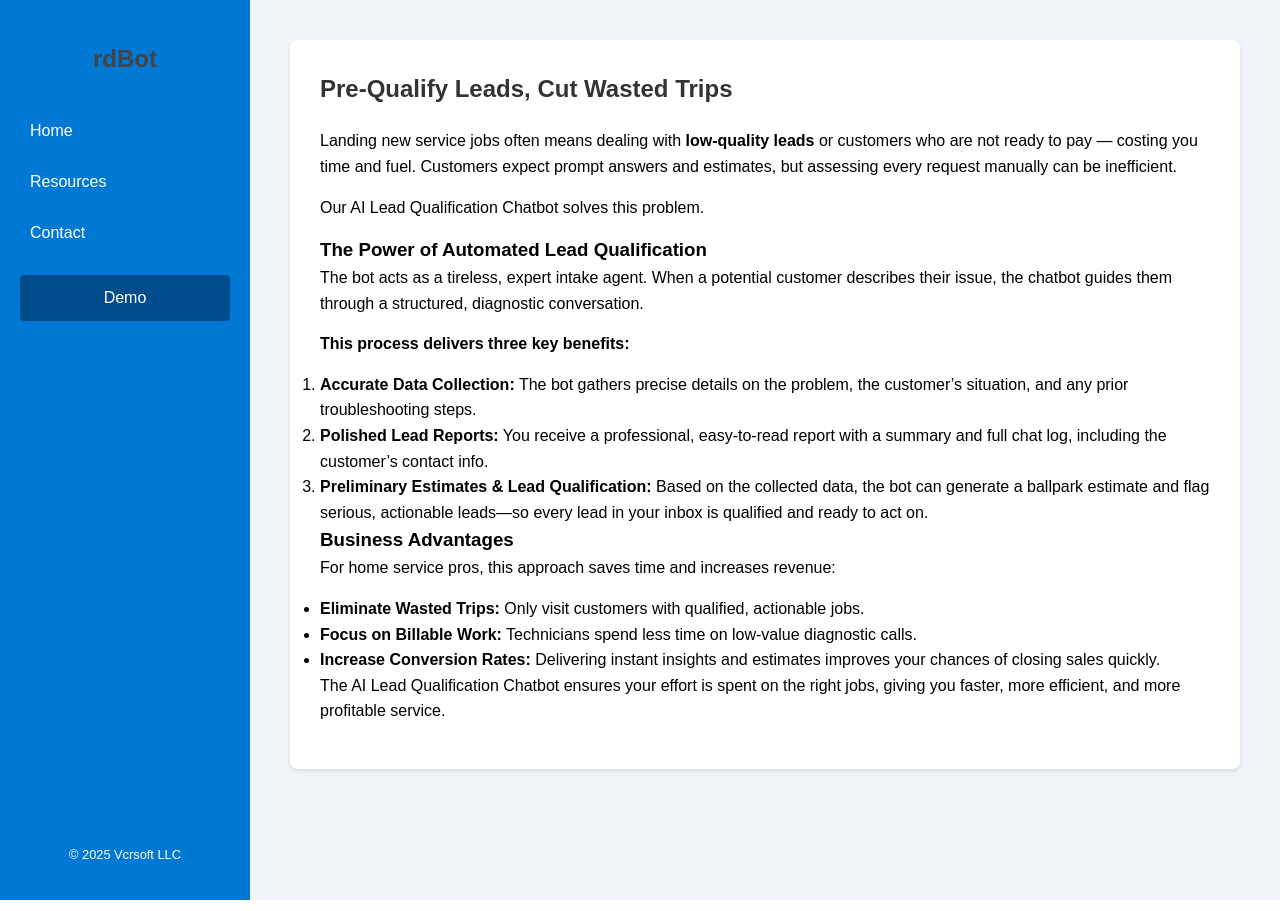
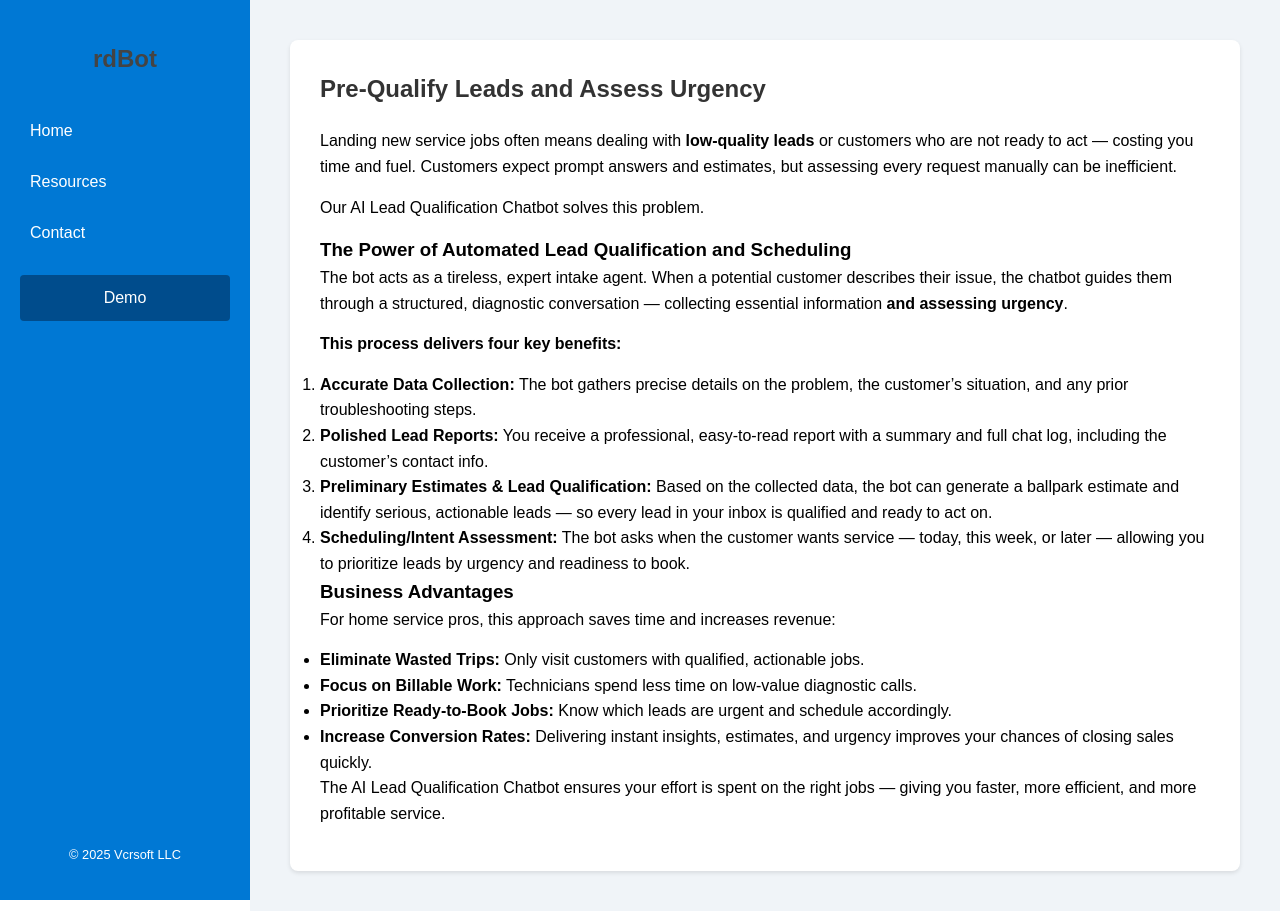
Before and after one commit to vcrsoft/vcrsoft.github.io, a Jekyll site: the page built from _resources/leadQualification.md, in a window 1280 px wide. Built offline with Jekyll 4.4.1, drawn with Linux system fonts in a browser that asks for light colours.

Commit message:
Update leadQualification.md

```diff
--- a/_resources/leadQualification.md
+++ b/_resources/leadQualification.md
@@ -1,22 +1,23 @@
 ---
 layout: resource
-title: "Pre-Qualify Leads, Cut Wasted Trips"
-excerpt: "Learn how AI lead qualification chatbots deliver actionable reports, filter low-value leads, and streamline service calls."
+title: "Pre-Qualify Leads and Assess Urgency"
+excerpt: "Learn how AI lead qualification chatbots deliver actionable reports, filter low-value leads, and prioritize ready-to-book jobs."
 ---
 
-Landing new service jobs often means dealing with **low-quality leads** or customers who are not ready to pay — costing you time and fuel. Customers expect prompt answers and estimates, but assessing every request manually can be inefficient.
+Landing new service jobs often means dealing with **low-quality leads** or customers who are not ready to act — costing you time and fuel. Customers expect prompt answers and estimates, but assessing every request manually can be inefficient.
 
 Our AI Lead Qualification Chatbot solves this problem.
 
-### The Power of Automated Lead Qualification
+### The Power of Automated Lead Qualification and Scheduling
 
-The bot acts as a tireless, expert intake agent. When a potential customer describes their issue, the chatbot guides them through a structured, diagnostic conversation.
+The bot acts as a tireless, expert intake agent. When a potential customer describes their issue, the chatbot guides them through a structured, diagnostic conversation — collecting essential information **and assessing urgency**.
 
-**This process delivers three key benefits:**
+**This process delivers four key benefits:**
 
 1.  **Accurate Data Collection:** The bot gathers precise details on the problem, the customer’s situation, and any prior troubleshooting steps.
 2.  **Polished Lead Reports:** You receive a professional, easy-to-read report with a summary and full chat log, including the customer’s contact info.
-3.  **Preliminary Estimates & Lead Qualification:** Based on the collected data, the bot can generate a ballpark estimate and flag serious, actionable leads—so every lead in your inbox is qualified and ready to act on.
+3.  **Preliminary Estimates & Lead Qualification:** Based on the collected data, the bot can generate a ballpark estimate and identify serious, actionable leads — so every lead in your inbox is qualified and ready to act on.
+4.  **Scheduling/Intent Assessment:** The bot asks when the customer wants service — today, this week, or later — allowing you to prioritize leads by urgency and readiness to book.
 
 ### Business Advantages
 
@@ -24,6 +25,7 @@ For home service pros, this approach saves time and increases revenue:
 
 * **Eliminate Wasted Trips:** Only visit customers with qualified, actionable jobs.
 * **Focus on Billable Work:** Technicians spend less time on low-value diagnostic calls.
-* **Increase Conversion Rates:** Delivering instant insights and estimates improves your chances of closing sales quickly.
+* **Prioritize Ready-to-Book Jobs:** Know which leads are urgent and schedule accordingly.
+* **Increase Conversion Rates:** Delivering instant insights, estimates, and urgency improves your chances of closing sales quickly.
 
-The AI Lead Qualification Chatbot ensures your effort is spent on the right jobs, giving you faster, more efficient, and more profitable service.
+The AI Lead Qualification Chatbot ensures your effort is spent on the right jobs — giving you faster, more efficient, and more profitable service.
```
